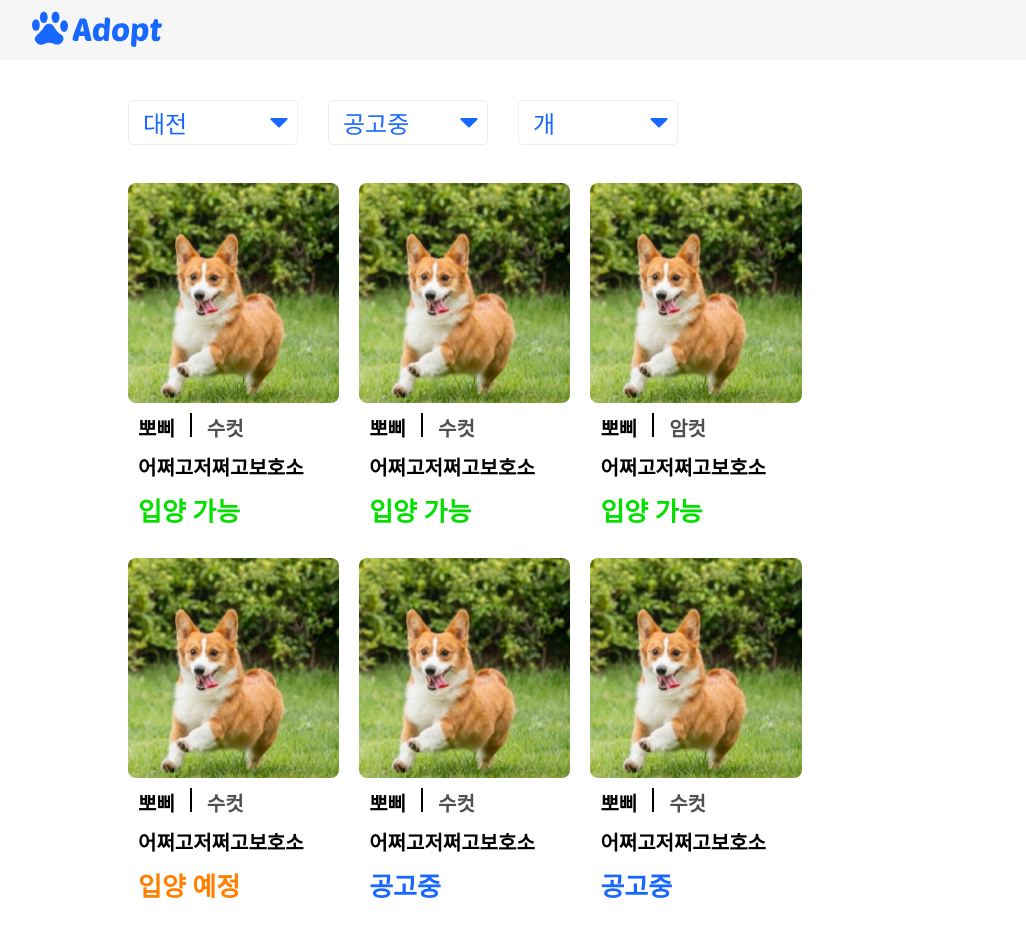
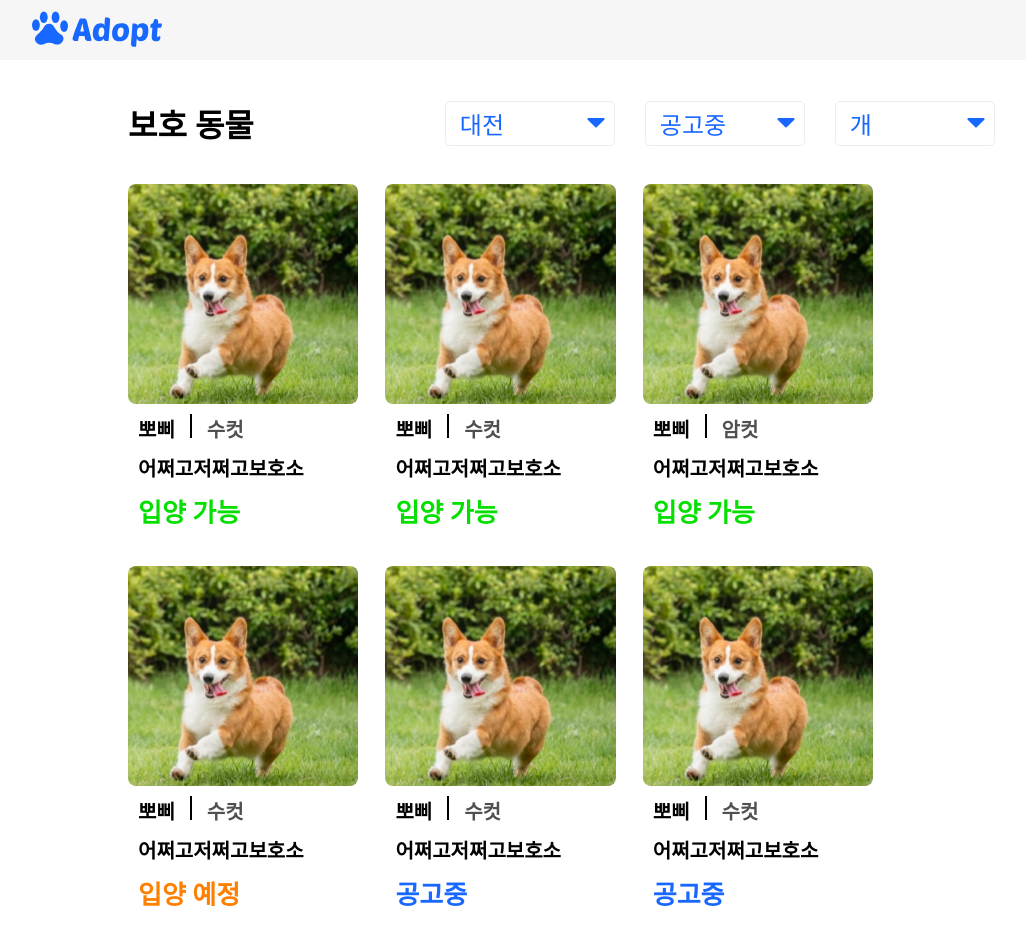
Before and after one commit to 2023DSM-Adopt/Frontend, a React (Create React App) app in the folder User/: page /main in a window 1280 px wide. Shown: the top 944 px of the page, without its empty margins (160-1186 px from the left). Built offline with nearby package versions, Linux system fonts and the light colour scheme.

Commit message:
[ADD] 메인

```diff
--- a/User/src/components/main/index.tsx
+++ b/User/src/components/main/index.tsx
@@ -20,6 +20,10 @@ const Main = () => {
 
   return (
     <MainContainer>
+      <NavFlex>
+        <MainTitle>
+          보호 동물
+        </MainTitle>
         <Div>
           <Dropdown
             options={areaDropDownItem}
@@ -37,6 +41,8 @@ const Main = () => {
             onClick={handleDropdownOption}
           />
         </Div>
+      </NavFlex>
+
       <ListFlex onClick={()=>{navigate("/detail")}}>
         {MainList.map((item) => (
             <List
@@ -58,20 +64,33 @@ const MainContainer = styled.div`
   flex-direction: column;
 `;
 
-export const Div = styled.div`
+const NavFlex = styled.div`
+  display: flex;
+  align-items: center;
+  justify-content: space-between;
+  width: 55%;
+  margin-top: 40px;
+`;
+
+const MainTitle = styled.div`
+  font-size: 32px;
+  font-weight: bold;
+`;
+
+const Div = styled.div`
     width: 55%;
     display: flex;
     gap: 30px;
-    margin-top: 40px;
 `;
 
-export const ListFlex = styled.div`
-  width: 55%;
+const ListFlex = styled.div`
+  width: 60%;
   display: flex;
   flex-wrap: wrap;
-  gap: 20px;
+  gap: 27px;
   margin-bottom: 10%;
   margin-top: 3%;
+  margin-left: 5%;
 `;
 
 export default Main;
```
Lines whose indentation alone changed are shown as unchanged.
